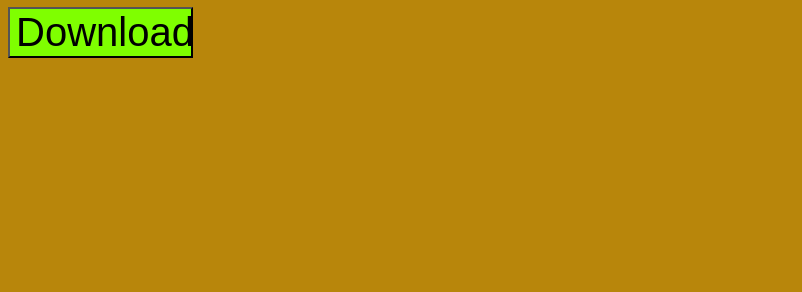
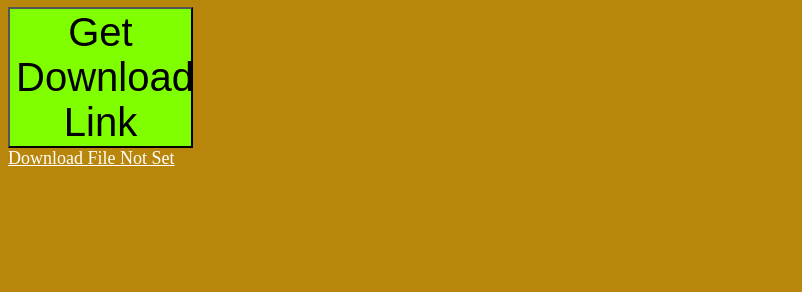
Before and after one commit to RobotLeopard86/ModdingHub, a plain HTML site: page leopardcraft.html in a window 1280 px wide. Shown: the part 508-800 px from the top of the page, without its empty margins (0-802 px from the left). Drawn offline with Linux system fonts and the light colour scheme.

Commit message:
Update leopardcraft.html

```diff
--- a/leopardcraft.html
+++ b/leopardcraft.html
@@ -25,7 +25,8 @@
         <a href = "https://github.com/RobotLeopard86/LeopardCraft/wiki" target = "_blank">Open LeopardCraft Wiki</a>
         <hr/>
         <h1 id = "leopardcraft-download">Click here to download LeopardCraft:</h3>
-        <button class = "btn" onclick = "download()">Download</button>
+        <button class = "btn" onclick = "download()">Get Download Link</button>
+        <a href = "#" id = "download">Download File Not Set</a>
         <script src = "lc-versionscript.js"></script>
     </body>
 </html>
```
